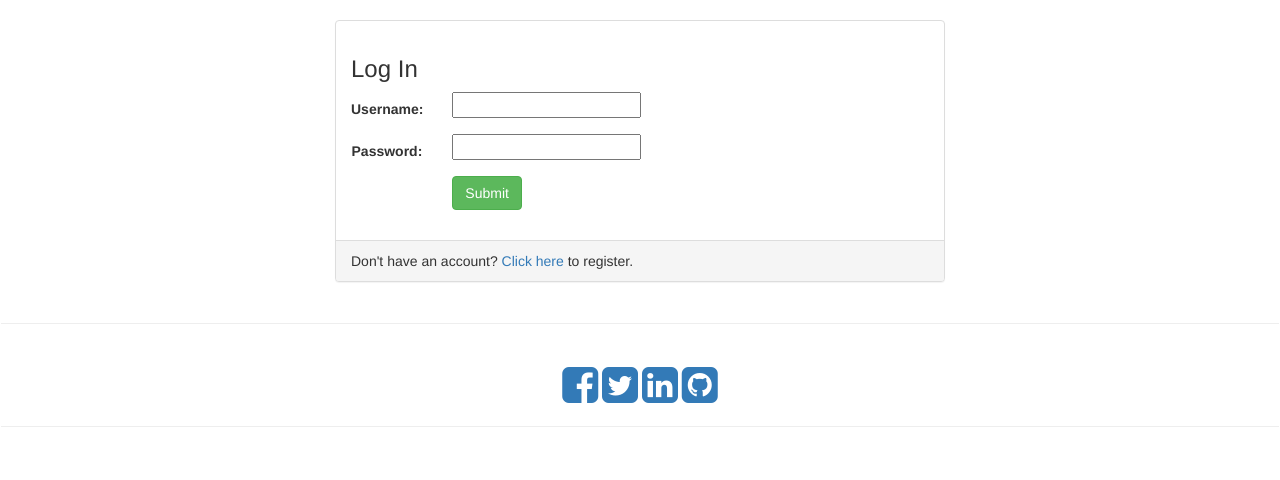
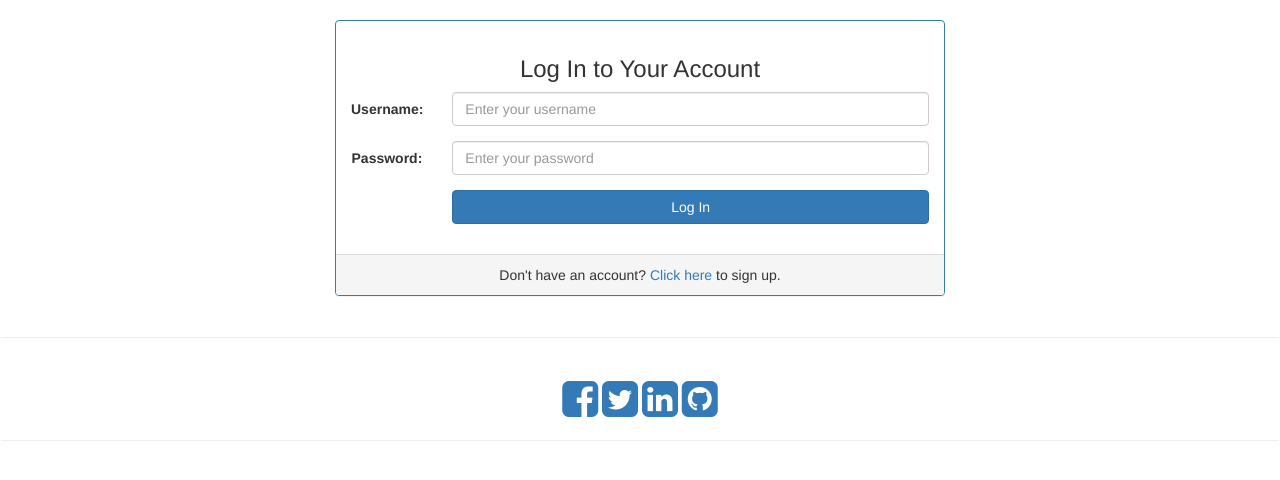
Before and after one commit to vedw3je/MovieRecommend, a Django app: page /login/ in a window 1280 px wide. Shown: the part 80-560 px from the top of the page. Run offline with Django 3.2, Linux system fonts and the light colour scheme; some libraries are stand-ins or nearby versions.

Commit message:
UI changes

```diff
--- a/Movie-Recommender-System-master/src/web/templates/web/login.html
+++ b/Movie-Recommender-System-master/src/web/templates/web/login.html
@@ -6,11 +6,11 @@
 
     <div class="row">
         <div class="col-sm-12 col-md-6 col-md-offset-3">
-            <div class="panel panel-default">
+            <div class="panel panel-primary"> <!-- Changed panel color -->
                 <div class="panel-body">
-                    <h3>Log In</h3>
+                    <h3 class="text-center">Log In to Your Account</h3> <!-- Centered heading -->
                     {% if error_message %}
-                        <p><strong>{{ error_message }}</strong></p>
+                        <p class="text-danger"><strong>{{ error_message }}</strong></p> <!-- Changed error text to red -->
                     {% endif %}
                     <form class="form-horizontal" role="form" action="#" method="post" enctype="multipart/form-data">
                         {% csrf_token %}
@@ -19,7 +19,8 @@
                                 Username:
                             </label>
                             <div class="col-sm-10">
-                                <input id="id_username" maxlength="30" name="username" type="text">
+                                <input id="id_username" maxlength="30" name="username" type="text" class="form-control"
+                                       placeholder="Enter your username"> <!-- Added placeholder -->
                             </div>
                         </div>
                         <div class="form-group">
@@ -27,18 +28,19 @@
                                 Password:
                             </label>
                             <div class="col-sm-10">
-                                <input id="id_password" maxlength="30" name="password" type="password">
+                                <input id="id_password" maxlength="30" name="password" type="password" class="form-control"
+                                       placeholder="Enter your password"> <!-- Added placeholder -->
                             </div>
                         </div>
                         <div class="form-group">
                             <div class="col-sm-offset-2 col-sm-10">
-                                <button type="submit" class="btn btn-success">Submit</button>
+                                <button type="submit" class="btn btn-primary btn-block">Log In</button> <!-- Changed button text -->
                             </div>
                         </div>
                     </form>
                 </div>
-                <div class="panel-footer">
-                    Don't have an account? <a href="{% url 'signup' %}">Click here</a> to register.
+                <div class="panel-footer text-center">
+                    Don't have an account? <a href="{% url 'signup' %}">Click here</a> to sign up. <!-- Changed register text -->
                 </div>
             </div>
         </div>
--- /dev/null
+++ b/myenv/pyvenv.cfg
@@ -0,0 +1,5 @@
+home = C:\Users\Admin\AppData\Local\Programs\Python\Python311
+include-system-site-packages = false
+version = 3.11.0
+executable = C:\Users\Admin\AppData\Local\Programs\Python\Python311\python.exe
+command = C:\Users\Admin\AppData\Local\Programs\Python\Python311\python.exe -m venv D:\Movie-Recommender-System-master\myenv
```
Also changed, not shown: 13 other files.
